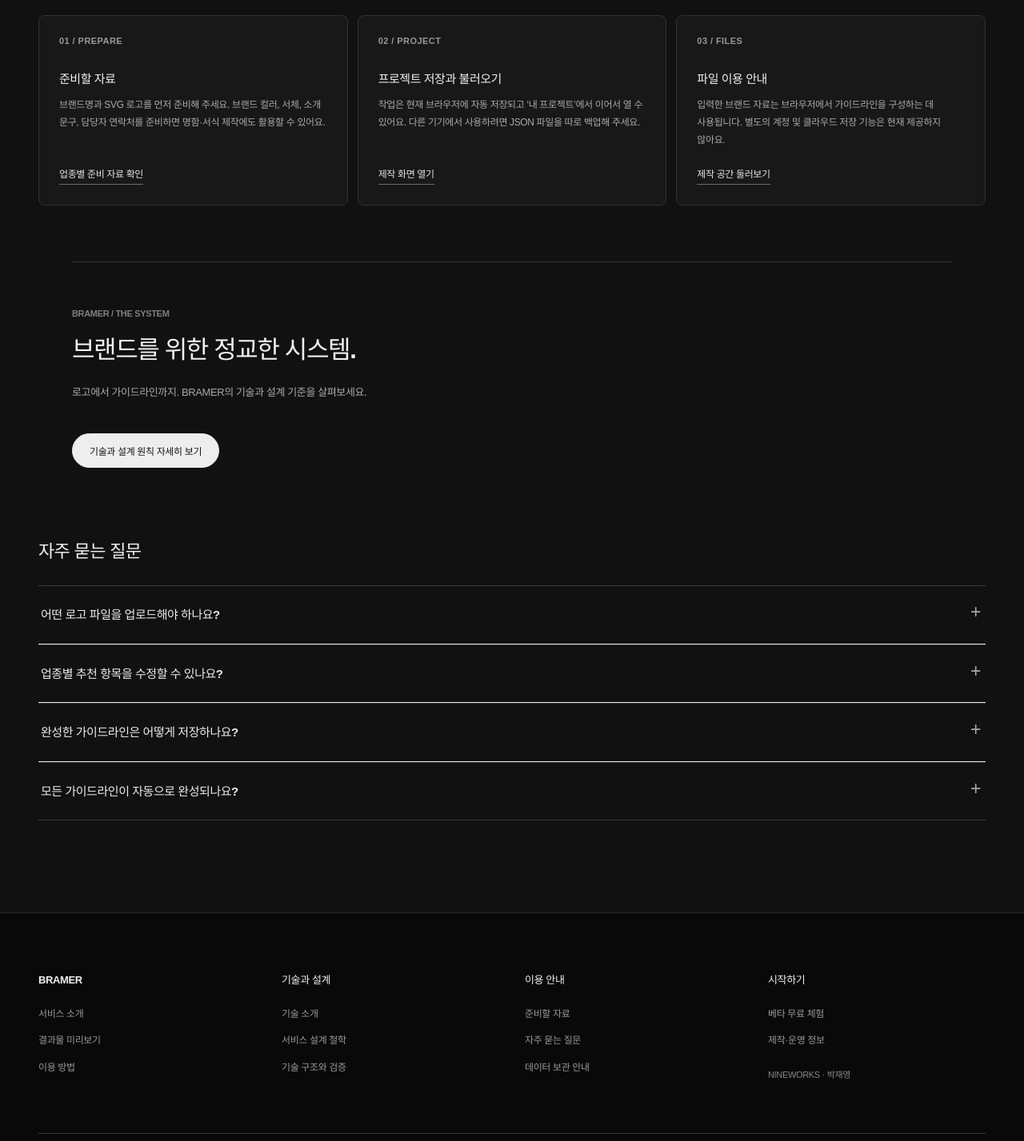
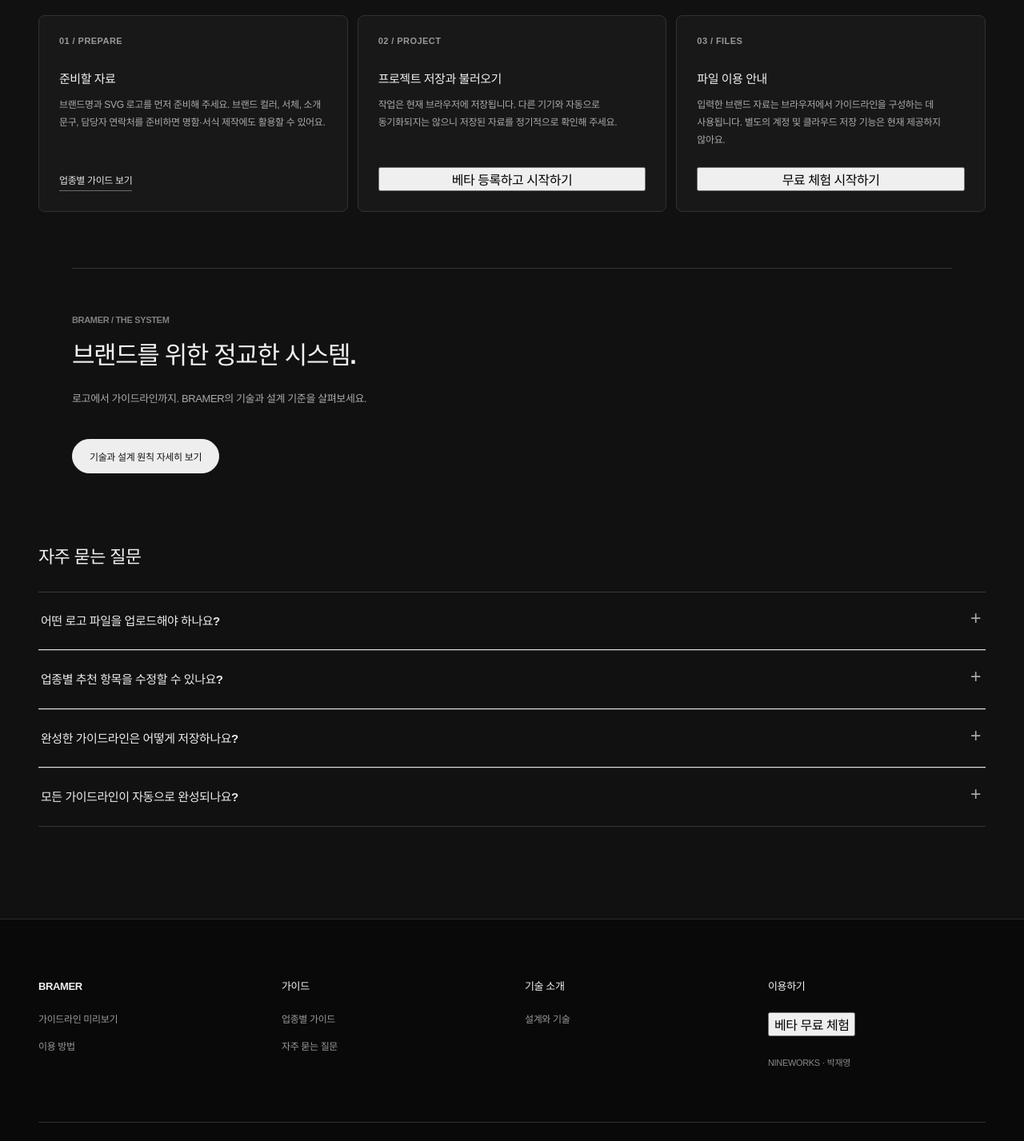
Before and after one commit to jyhome1228-cyber/brandcreator, a React (Vite) app: page / in a window 1280 px wide. Shown: the part 3640-5067 px from the top of the page at 80% size. Built offline with nearby package versions, Linux system fonts and the light colour scheme; a web font is replaced by a local one.

Commit message:
Make landing and footer links point only to real pages and beta registration

```diff
--- a/src/Landing.tsx
+++ b/src/Landing.tsx
@@ -337,17 +337,17 @@ export default function Landing({ onStart, onManifesto }: LandingProps) {
           <article id="resources">
             <h3>{tr('준비할 자료','What to prepare')}</h3>
             <p>{tr('브랜드명과 SVG 로고를 먼저 준비해 주세요. 브랜드 컬러, 서체, 소개 문구, 담당자 연락처를 준비하면 명함·서식 제작에도 활용할 수 있어요.','Prepare your brand name and SVG logo. Brand colors, fonts, descriptions, and contact details can also be used in stationery designs.')}</p>
-            <a href="#/guide">{tr('업종별 준비 자료 확인','Industry preparation guide')}</a>
+            <a href="#/guide">{tr('업종별 가이드 보기','View industry guide')}</a>
           </article>
           <article id="data-info">
             <h3>{tr('프로젝트 저장과 불러오기','Saving your projects')}</h3>
-            <p>{tr('작업은 현재 브라우저에 자동 저장되고 ‘내 프로젝트’에서 이어서 열 수 있어요. 다른 기기에서 사용하려면 JSON 파일을 따로 백업해 주세요.','Projects are stored in this browser. Export a JSON backup before switching devices.')}</p>
-            <a href="#/create">{tr('제작 화면 열기','Open the editor')}</a>
+            <p>{tr('작업은 현재 브라우저에 저장됩니다. 다른 기기와 자동으로 동기화되지는 않으니 저장된 자료를 정기적으로 확인해 주세요.','Projects are stored in this browser and are not synced across devices.')}</p>
+            <button type="button" className="bramer-help-link-button" onClick={event=>openBeta(event,'register')}>{tr('베타 등록하고 시작하기','Register for beta')}</button>
           </article>
           <article id="privacy-info">
             <h3>{tr('파일 이용 안내','How files are handled')}</h3>
             <p>{tr('입력한 브랜드 자료는 브라우저에서 가이드라인을 구성하는 데 사용됩니다. 별도의 계정 및 클라우드 저장 기능은 현재 제공하지 않아요.','Your brand information is processed in your browser. Account-based cloud storage is not yet available.')}</p>
-            <a href="#/create">{tr('제작 공간 둘러보기','Explore the workspace')}</a>
+            <button type="button" className="bramer-help-link-button" onClick={event=>openBeta(event,'register')}>{tr('무료 체험 시작하기','Start free trial')}</button>
           </article>
         </div>
         <section className="bramer-tech-section bramer-tech-editorial" id="technology" aria-labelledby="bramer-tech-title">
@@ -360,7 +360,7 @@ export default function Landing({ onStart, onManifesto }: LandingProps) {
           <h3>{tr('자주 묻는 질문','Frequently asked questions')}</h3>
           <details><summary>{tr('어떤 로고 파일을 업로드해야 하나요?','What logo file should I upload?')}</summary><p>{tr('SVG는 로고의 형태와 크기를 유지하는 벡터 파일이에요. Illustrator AI 원본만 있다면 Illustrator에서 파일 → 다른 이름으로 저장 → 파일 형식 SVG를 선택하세요. 저장한 SVG를 Bramer에 업로드하면 됩니다.','Upload an SVG vector file. In Illustrator, use Save As and select SVG, then upload that file to BRAMER.')}</p></details>
           <details><summary>{tr('업종별 추천 항목을 수정할 수 있나요?','Can I customize industry recommendations?')}</summary><p>{tr('현재는 업종별 특징과 검토할 규칙을 안내하고, 기본 17개 제작 항목은 동일하게 제공합니다. 업종별 안내는 연구 검증 전의 실무 참고 자료입니다.','BRAMER offers suggested industry-specific considerations. All industries currently share 17 core items. Recommendations are practical references, not validated research findings.')}</p></details>
-          <details><summary>{tr('완성한 가이드라인은 어떻게 저장하나요?','How do I save my guideline?')}</summary><p>{tr('페이지별 SVG, 전체 SVG 또는 PDF로 내보낼 수 있습니다. 이후 수정할 계획이라면 프로젝트 JSON도 별도로 저장해 주세요.','You can export individual SVGs, all SVGs, or a PDF. Save a project JSON backup if you plan to edit later.')}</p></details>
+          <details><summary>{tr('완성한 가이드라인은 어떻게 저장하나요?','How do I save my guideline?')}</summary><p>{tr('페이지별 SVG, 전체 SVG 또는 PDF로 내보낼 수 있습니다. 프로젝트는 현재 브라우저에 저장됩니다.','Export individual SVGs, a complete SVG set, or a PDF. Projects are stored in this browser.')}</p></details>
           <details><summary>{tr('모든 가이드라인이 자동으로 완성되나요?','Is everything generated automatically?')}</summary><p>{tr('로고·컬러·서체와 기본 응용 디자인을 생성합니다. 브랜드 스토리·슬로건·연락처는 직접 입력해야 하며, 사진과 모션은 자동 생성하지 않습니다.','BRAMER generates core logo, color, typography, and application pages. You must supply your own story, slogan, and contact details. Photos and motion are not generated.')}</p></details>
         </div>
       </div>
@@ -369,10 +369,21 @@ export default function Landing({ onStart, onManifesto }: LandingProps) {
     <footer className="bramer-home-footer">
       <div className="bramer-footer-inner">
         <div className="bramer-footer-columns bramer-footer-curated">
-          <div className="bramer-footer-col"><h3>BRAMER</h3><a href="#top">{tr('서비스 소개','Overview')}</a><a href="#preview">{tr('결과물 미리보기','Guideline preview')}</a><a href="#how">{tr('이용 방법','How it works')}</a></div>
-          <div className="bramer-footer-col"><h3>{tr('기술과 설계','Technology')}</h3><a href="#/technology" onClick={event=>{event.preventDefault();onManifesto()}}>{tr('기술 소개','Technical documentation')}</a><a href="#/technology" onClick={event=>{event.preventDefault();onManifesto()}}>{tr('서비스 설계 철학','Design philosophy')}</a><a href="#/technology" onClick={event=>{event.preventDefault();onManifesto()}}>{tr('기술 구조와 검증','Architecture & validation')}</a></div>
-          <div className="bramer-footer-col"><h3>{tr('이용 안내','Resources')}</h3><a href="#resources">{tr('준비할 자료','Preparation')}</a><a href="#faq">{tr('자주 묻는 질문','FAQ')}</a><a href="#privacy-info">{tr('데이터 보관 안내','Data storage')}</a></div>
-          <div className="bramer-footer-col"><h3>{tr('시작하기','Get started')}</h3><a href="#top" onClick={event=>{event.preventDefault();openBeta(undefined,'register')}}>{tr('베타 무료 체험','Free beta')}</a><a href="#/technology" onClick={event=>{event.preventDefault();onManifesto()}}>{tr('제작·운영 정보','Creator & operator')}</a><span className="bramer-footer-company">NINEWORKS · 박재영</span></div>
+          <div className="bramer-footer-col"><h3>BRAMER</h3>
+            <a href="#preview">{tr('가이드라인 미리보기','Guideline preview')}</a>
+            <a href="#how">{tr('이용 방법','How it works')}</a>
+          </div>
+          <div className="bramer-footer-col"><h3>{tr('가이드','Guides')}</h3>
+            <a href="#/guide">{tr('업종별 가이드','Industry guide')}</a>
+            <a href="#faq">{tr('자주 묻는 질문','FAQ')}</a>
+          </div>
+          <div className="bramer-footer-col"><h3>{tr('기술 소개','Technology')}</h3>
+            <a href="#/technology" onClick={event=>{event.preventDefault();onManifesto()}}>{tr('설계와 기술','Design & technology')}</a>
+          </div>
+          <div className="bramer-footer-col"><h3>{tr('이용하기','Get started')}</h3>
+            <button type="button" className="bramer-footer-link-button" onClick={event=>openBeta(event,'register')}>{tr('베타 무료 체험','Free beta')}</button>
+            <span className="bramer-footer-company">NINEWORKS · 박재영</span>
+          </div>
         </div>
         <div className="bramer-footer-bottom"><div><BramerLogo light /><span>{tr('브랜드 가이드라인 제작 서비스','Brand guideline creation service')}</span></div><small>{tr('현재 제공되는 기능을 기준으로 안내합니다.','Features described reflect the current beta version.')}</small></div>
       </div>
```
